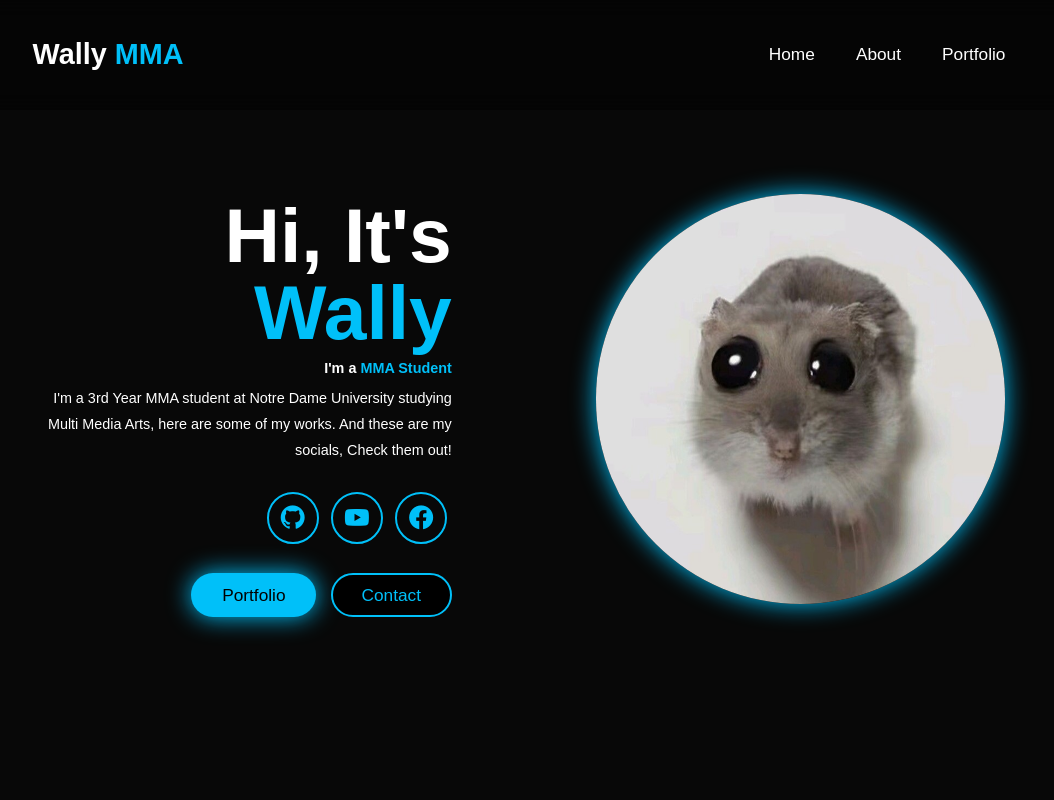
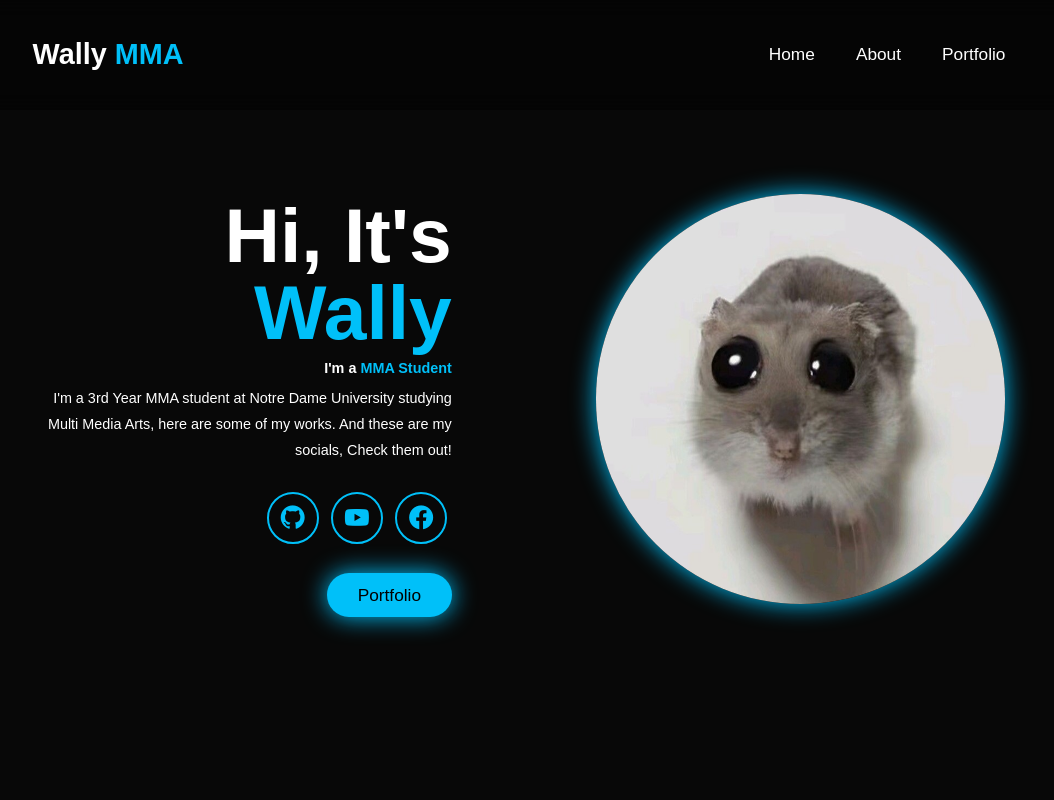
Before and after one commit to dipodoidNed/Portfolio.io, a plain HTML site: page index.html in a window 1280 px wide. Shown: the top 800 px of the page, without its empty margins (121-1175 px from the left). Drawn offline with nearby package versions, Linux system fonts and the light colour scheme; a script that the page names is missing.

Commit message:
Add files via upload

```diff
--- a/index.html
+++ b/index.html
@@ -50,7 +50,6 @@
 
  <div class="btn-group">
  <a href="#Portfolio" class="btn">Portfolio</a>
- <a href="#contact" class="btn">Contact</a>
  </div>
 
  </div>
```
